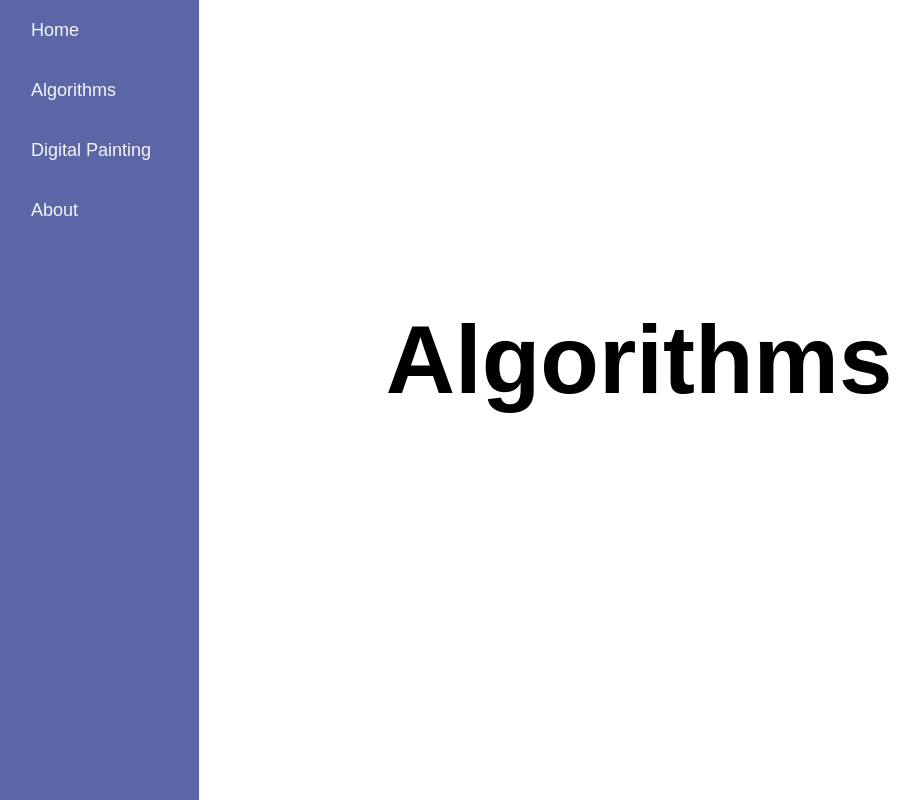
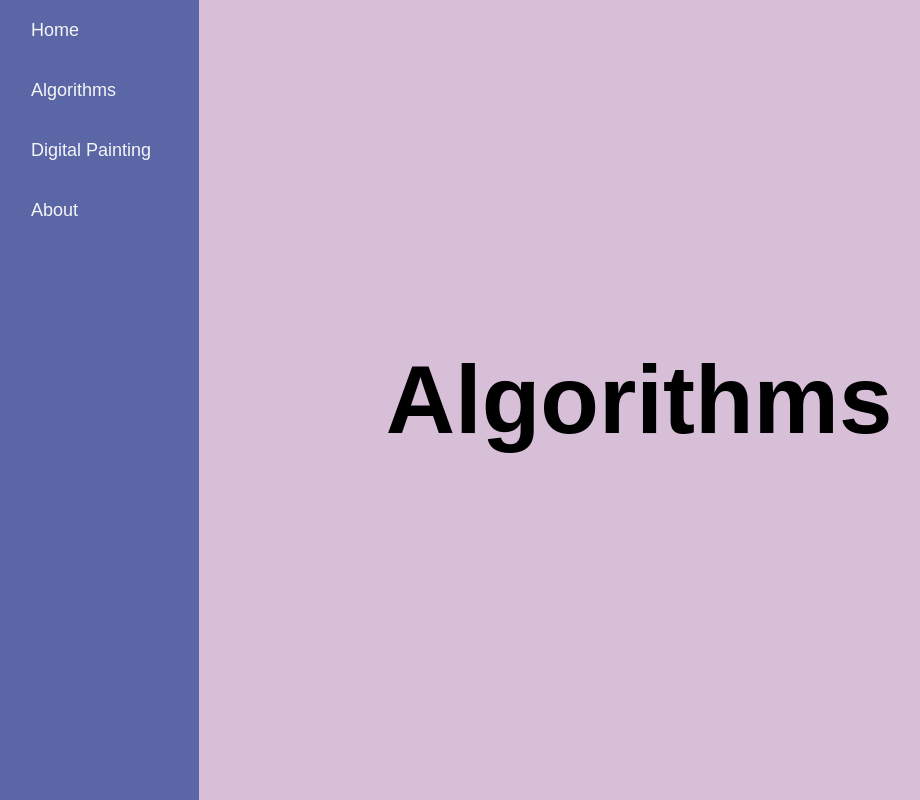
Before and after one commit to yichenfromhyrule/Web-Profile_2.0, a React (Create React App) app: page /algorithms in a window 1280 px wide. Shown: the whole page, without its empty margins (1-921 px from the left). Built offline with nearby package versions, Linux system fonts and the light colour scheme.

Commit message:
Add the left sidebar and four buttons

```diff
--- a/package.json
+++ b/package.json
@@ -8,6 +8,7 @@
     "@testing-library/react": "^9.3.2",
     "@testing-library/user-event": "^7.1.2",
     "bootstrap": "^4.5.2",
+    "infinite-react-carousel": "^1.2.11",
     "is-promise": "^4.0.0",
     "react": "^16.13.1",
     "react-dom": "^16.13.1",
--- a/src/App.css
+++ b/src/App.css
@@ -3,6 +3,13 @@
   margin: 0;
   padding: 0;
   font-family: 'PT Sans', sans-serif;
+
+}
+
+.ycPage {
+  display: flex;
+  flex-direction: row;
+  float: right;
 }
 
 .home,
@@ -11,10 +18,12 @@
 .about {
   display: flex;
   flex-direction: row;
-  height: 90vh;
+  height: 100vh;
+  width: 100%;
   align-items: center;
   justify-content: center;
   font-size: 3rem;
+  background-color: thistle;
 }
 
 .blog {
--- a/src/App.js
+++ b/src/App.js
@@ -1,5 +1,6 @@
 import React from 'react';
 import { BrowserRouter as Router, Switch, Route } from 'react-router-dom';
+import { Container, Row, Col } from 'reactstrap';
 import './App.css';
 import Navbar from './components/Navbar/Navbar';
 import Home from './pages/Home';
@@ -9,18 +10,26 @@ import About from './pages/About';
 
 function App() {
   return (
-    <div className="container">
+    <Container>
       <Router>
+        <Row>
+          <Col xs lg="3">
             <Navbar />
+          </Col>
+          <Col xs lg="9">
             <Switch>
               <Route path='/' exact component={Home} />
               <Route path='/algorithms' component={Algorithms} />
               <Route path='/digitalpainting' component={DigitalPainting} />
               <Route path='/about' component={About} />
             </Switch>
+          </Col>
+        </Row>
+
+
       </Router>
 
-    </div>
+    </Container>
   );
 }
 
--- /dev/null
+++ b/src/pages/Home.css
@@ -0,0 +1,4 @@
+.sliderContainer {
+    width: 70%;
+    float: right;
+}
--- a/src/pages/Home.js
+++ b/src/pages/Home.js
@@ -1,9 +1,31 @@
 import React from 'react';
+import Slider from 'infinite-react-carousel';
+import './Home.css';
+
 
 function Home() {
+  const sliderSettings = {
+    arrows: false,
+    dots: true
+  };
   return (
-    <div className='home'>
-      <h1>Home</h1>
+    <div>
+      <div className='sliderContainer'>
+        <Slider {...sliderSettings}>
+          <div>
+            <h3>1</h3>
+          </div>
+          <div>
+            <h3>2</h3>
+          </div>
+          <div>
+            <h3>3</h3>
+          </div>
+        </Slider>
+      </div>
+      <div className='home'>
+        <h1>Home</h1>
+      </div>
     </div>
   );
 }
```
Also changed, not shown: 1 other file (tests, documents, lock files or other folders). Lines whose indentation alone changed are shown as unchanged.
